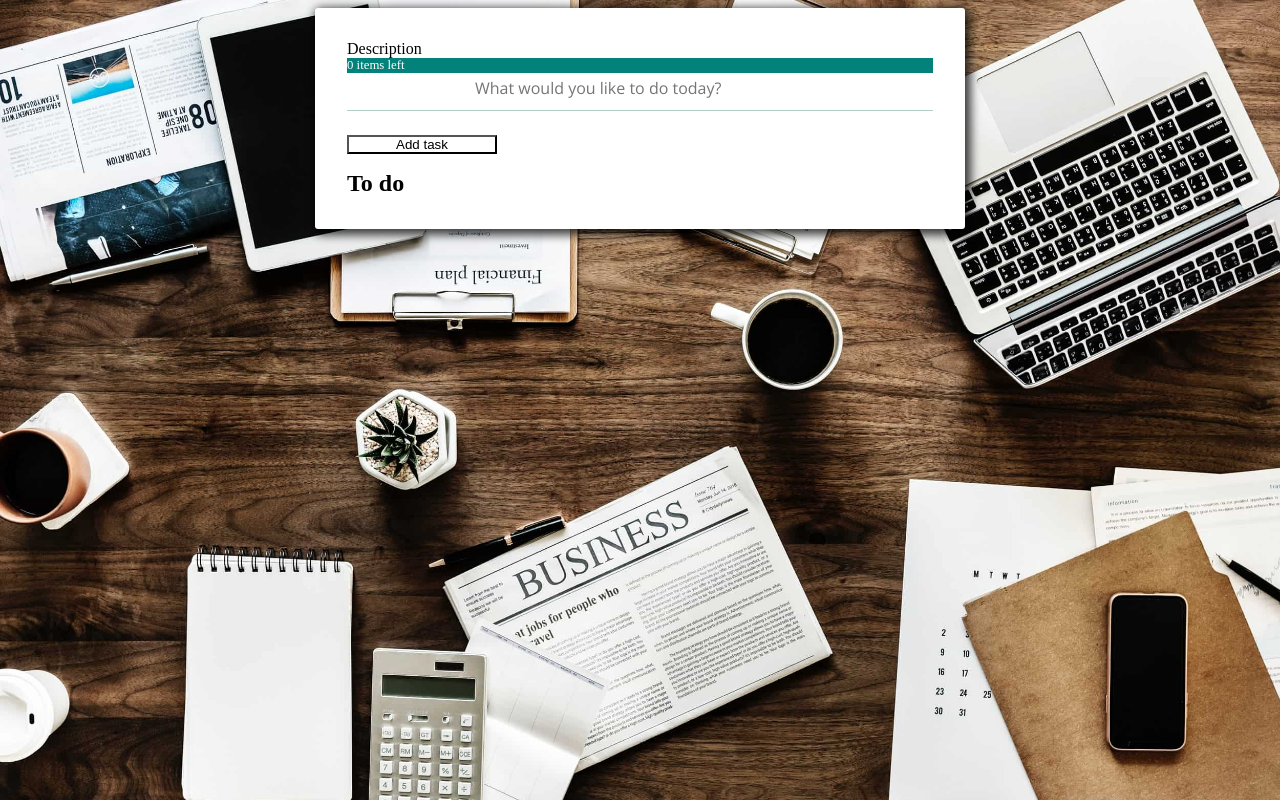
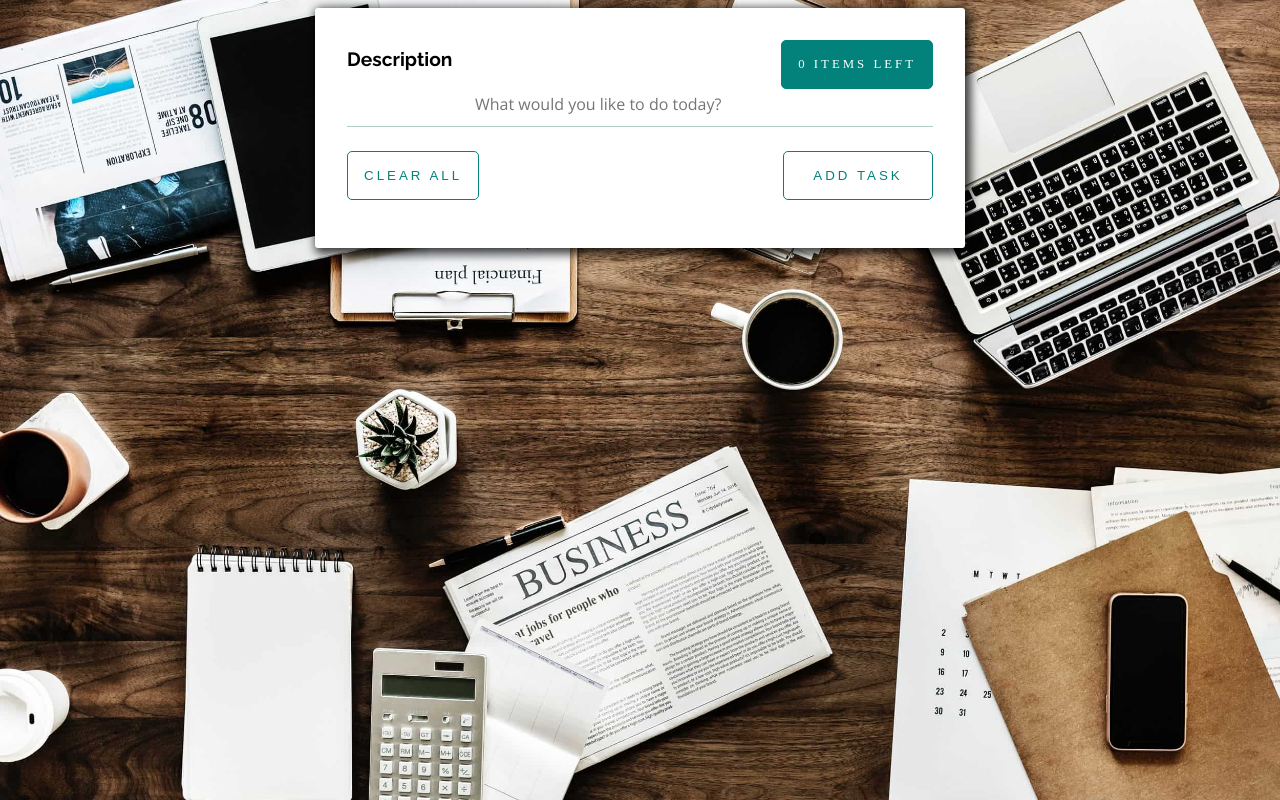
Before and after one commit to matemic/development, a plain HTML site: page Todolist/index.html in a window 1280 px wide. Drawn offline with nearby package versions, Linux system fonts and the light colour scheme.

Commit message:
Markup for error handling, adding buttons

```diff
--- a/Todolist/index.html
+++ b/Todolist/index.html
@@ -1,5 +1,6 @@
 <!DOCTYPE html>
 <html lang="en">
+
 <head>
     <meta charset="UTF-8">
     <meta name="viewport" content="width=device-width, initial-scale=1.0">
@@ -8,24 +9,23 @@
     <link rel="stylesheet" href="css/style.css">
     <title>Todolist</title>
 </head>
+
 <body>
     <div class="bg">
         <div class="wrapper">
             <div class="form-wrapper">
                 <form class="todo-form" autocomplete="off">
-        <div class="form-row">
-            <div class="title">
-             <label for="description">Description</label>
-             <p class="counter"></p>
-             <div class="warning"></div>
+                    <div class="row">
+                        <label class="form-title" for="description">Description</label>
+                        <div class="btn counter"></div>
                     </div>
-             <input type="text" placeholder="What would you like to do today?"
-             class="description" id="description" required/>
-             <div class="task-filter"></div>
+                    <input type="text" placeholder="What would you like to do today?" class="description" id="description" />
+                    <div class="error"></div>
+                    <div class="row">
+                        <button class="btn btn-clear-all">Clear all</button>
+                        <input class="btn" id="submit" type="submit" value="Add task">
                     </div>
-        <input id="submit" type="submit" value="Add task">
                 </form>
-        <h2>To do</h2>
                 <ul class="todos-list">
 
                 </ul>
@@ -34,4 +34,5 @@
     </div>
     <script src="js/todo.js"></script>
 </body>
+
 </html>
```
Lines whose indentation alone changed are shown as unchanged.
